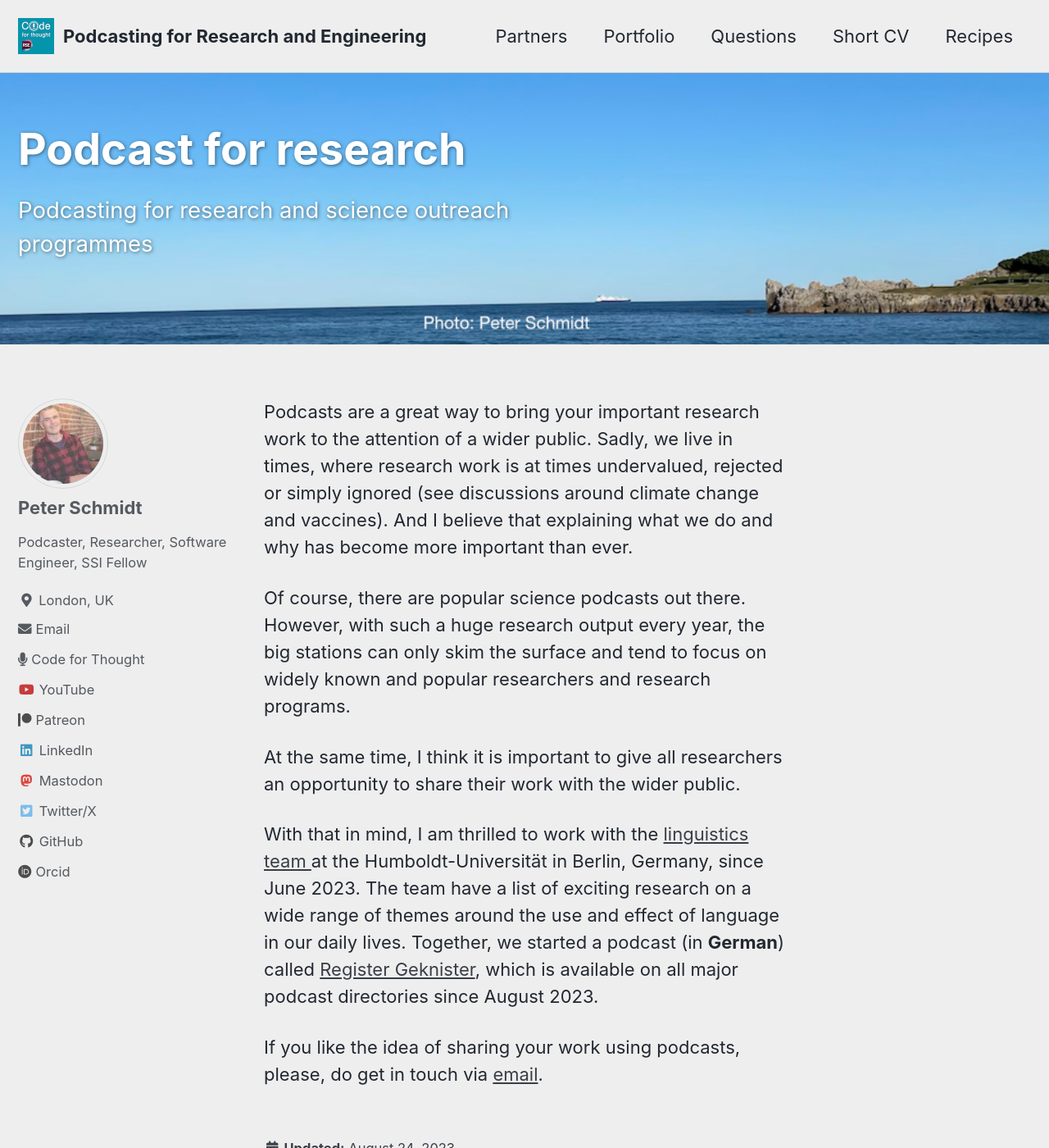
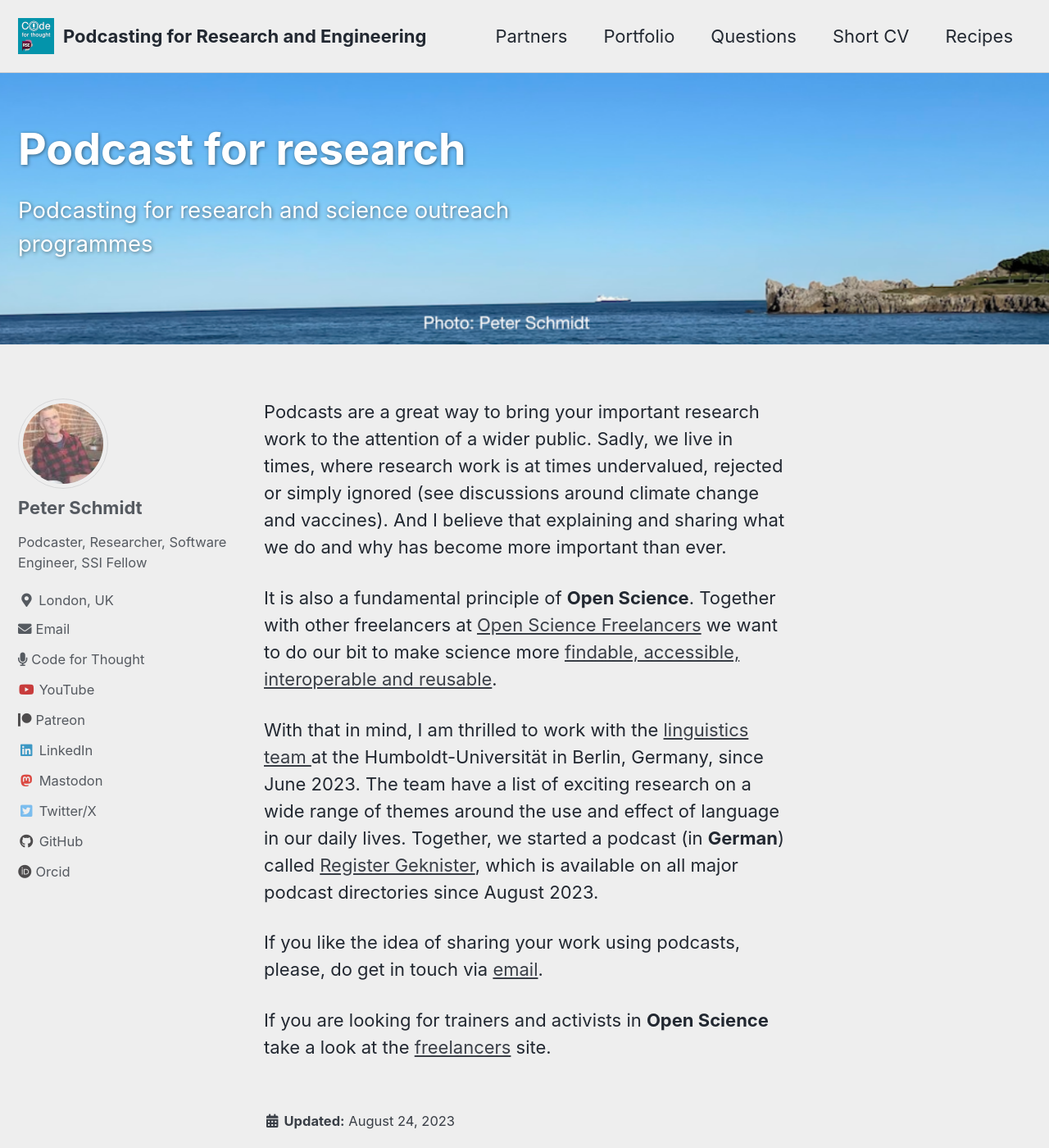
Before and after one commit to pweschmidt/pweschmidt.github.io, a Jekyll site: the page built from _offerings/PublicEngagement.md, in a window 1280 px wide and 1400 px high. Shown: the whole window at 82% size. Built offline with Jekyll 4.4.1, drawn with Linux system fonts in a browser that asks for light colours; cached includes are drawn as plain includes.

Commit message:
added a few lines on Open Science
and added the link to the Open Science Freelancers.

```diff
--- a/_offerings/PublicEngagement.md
+++ b/_offerings/PublicEngagement.md
@@ -7,12 +7,13 @@ header:
 ---
 
 Podcasts are a great way to bring your important research work to the attention of a wider public.
-Sadly, we live in times, where research work is at times undervalued, rejected or simply ignored (see discussions around climate change and vaccines). And I believe that explaining what we do and why has become more important than ever.
+Sadly, we live in times, where research work is at times undervalued, rejected or simply ignored (see discussions around climate change and vaccines). And I believe that explaining and sharing what we do and why has become more important than ever.
 
-Of course, there are popular science podcasts out there. However, with such a huge research output every year, the big stations can only skim the surface and tend to focus on widely known and popular researchers and research programs.
-
-At the same time, I think it is important to give all researchers an opportunity to share their work with the wider public.
+It is also a fundamental principle of **Open Science**. Together with other freelancers at [Open Science Freelancers](https://open-science-freelancers.gitlab.io) we want to do our bit to make science more [findable, accessible, interoperable and reusable](https://www.go-fair.org/fair-principles/).
 
 With that in mind, I am thrilled to work with the [linguistics team ](https://sfb1412.hu-berlin.de/de/) at the Humboldt-Universität in Berlin, Germany, since June 2023. The team have a list of exciting research on a wide range of themes around the use and effect of language in our daily lives. Together, we started a podcast (in **German**) called [Register Geknister](https://registergeknister.buzzsprout.com), which is available on all major podcast directories since August 2023.
 
+
 If you like the idea of sharing your work using podcasts, please, do get in touch via [email](mailto:code4thought@proton.me).
+
+If you are looking for trainers and activists in **Open Science** take a look at the [freelancers](https://open-science-freelancers.gitlab.io) site.
```
Also changed, not shown: _pages/partners.md (+1 -0 lines).
